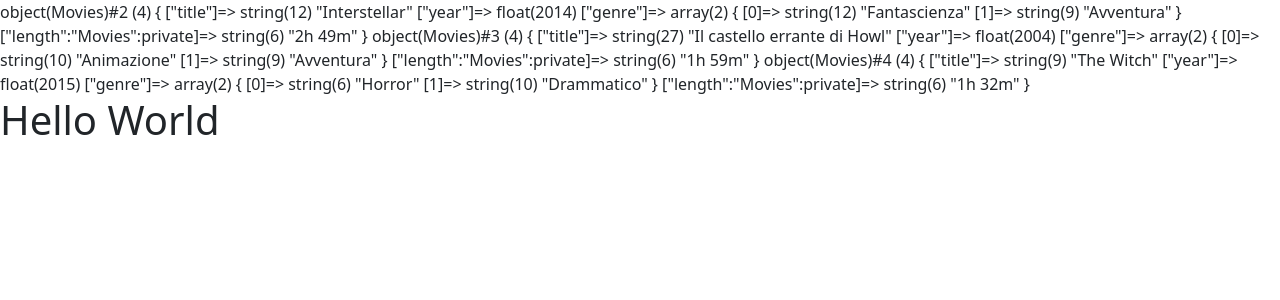
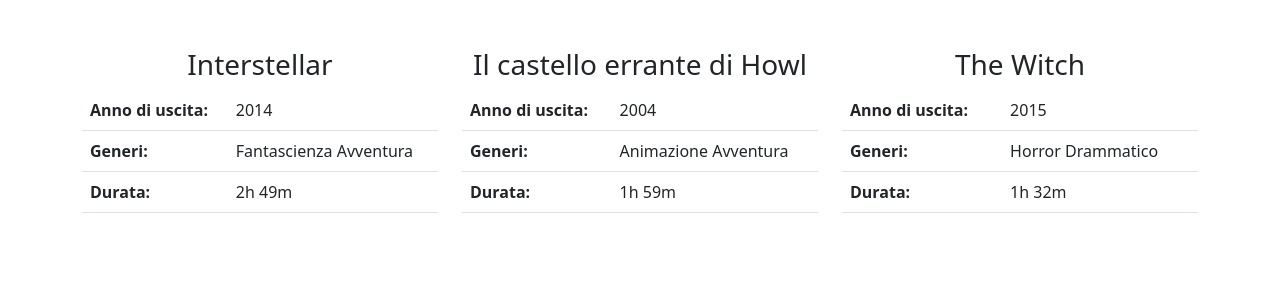
Before and after one commit to ChristianBianchi99/php-oop-1, a PHP site: page / in a window 1280 px wide. Shown: the top 300 px of the page. Run offline with PHP 8.4, Linux system fonts and the light colour scheme.

Commit message:
Stampate le istanze nel dom - Es concluso

```diff
--- a/index.php
+++ b/index.php
@@ -29,9 +29,11 @@
     $movie3 = new Movies('The Witch', 2015, ['Horror', 'Drammatico']);
     $movie3->setLength('1h 32m');
 
-    var_dump($movie1);
-    var_dump($movie2);
-    var_dump($movie3);
+    $movies = [
+        $movie1,
+        $movie2,
+        $movie3
+    ]
 ?>
 <!DOCTYPE html>
 <html lang="en">
@@ -43,8 +45,46 @@
 
 </head>
 <body>
-    <h1>
-        Hello World
-    </h1>
+    <div class="container">
+        <div class="row my-5">
+            <?php foreach($movies as $movie){ ?>
+                <div class="col-4">
+                    <div class="content text-center">
+                        <h3>
+                            <?php echo $movie->title ?>
+                        </h3>
+                        <table class='table text-start'>
+                            <tr>
+                                <th>
+                                    Anno di uscita:
+                                </th>
+                                <td>
+                                    <?php echo $movie->year ?>
+                                </td>
+                            </tr>
+                            <tr>
+                                <th>
+                                    Generi:
+                                </th>
+                                <td>
+                                    <?php foreach($movie->genre as $genre){
+                                        echo $genre.' ';
+                                    } ?>
+                                </td>
+                            </tr>
+                            <tr>
+                                <th>
+                                    Durata:
+                                </th>
+                                <td>
+                                    <?php echo $movie->getLength() ?>
+                                </td>
+                            </tr>
+                        </table>
+                    </div>
+                </div>
+            <?php } ?>
+        </div>
+    </div>
 </body>
 </html>
```
